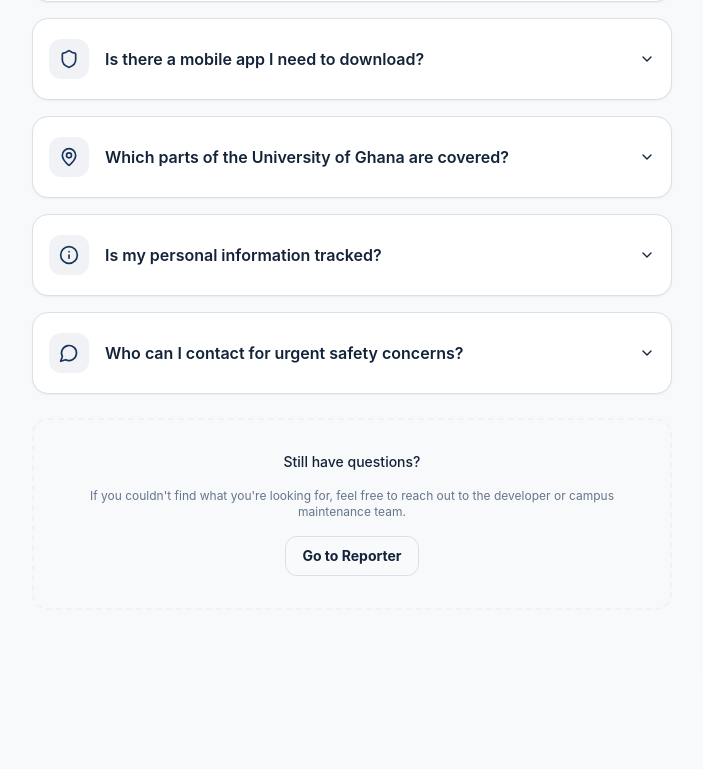
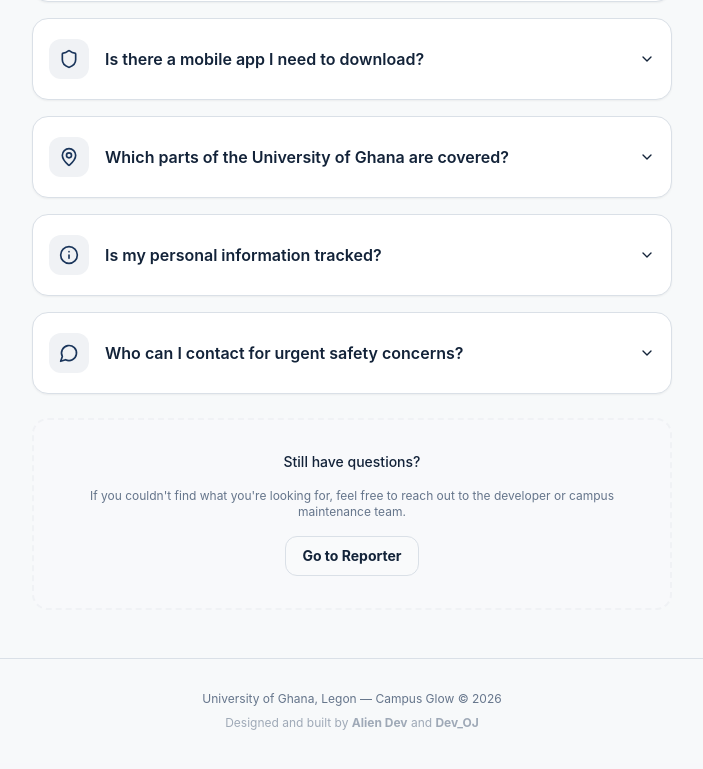
Before and after one commit to Aaron-yeboah/campus-glow-lights, a React (Vite) app: page /faq in a window 1280 px wide. Shown: the part 762-1531 px from the top of the page, without its empty margins (288-991 px from the left). Before the commit the page ends 1436 px from the top, so only its background shows below. Built offline with nearby package versions, Linux system fonts and the light colour scheme; no server answers; the database is empty; the HTML template or start-up script is replaced by a standard one.

Commit message:
Added developer credits to all footers with confirmation prompt

```diff
--- /dev/null
+++ b/src/components/DeveloperCredit.tsx
@@ -0,0 +1,33 @@
+import React from 'react';
+
+const DeveloperCredit = () => {
+    const handleLinkClick = (name: string, url: string) => (e: React.MouseEvent) => {
+        e.preventDefault();
+        // Prompt user before opening external site
+        const shouldOpen = window.confirm(`You are about to visit ${name}'s portfolio site. Do you want to continue?`);
+        if (shouldOpen) {
+            window.open(url, '_blank', 'noopener,noreferrer');
+        }
+    };
+
+    return (
+        <p className="mt-2 text-[10px] sm:text-xs opacity-60">
+            Designed and built by{" "}
+            <button
+                onClick={handleLinkClick('Alien Dev', 'https://alien-devv.vercel.app/')}
+                className="font-bold hover:text-primary transition-colors hover:underline"
+            >
+                Alien Dev
+            </button>
+            {" "}and{" "}
+            <button
+                onClick={handleLinkClick('Dev_OJ', 'https://devoj.vercel.app/')}
+                className="font-bold hover:text-primary transition-colors hover:underline"
+            >
+                Dev_OJ
+            </button>
+        </p>
+    );
+};
+
+export default DeveloperCredit;
--- a/src/pages/AdminLogin.tsx
+++ b/src/pages/AdminLogin.tsx
@@ -6,6 +6,7 @@ import { Input } from "@/components/ui/input";
 import { toast } from "sonner";
 import { supabase } from "@/lib/supabase";
 import ugLogo from "@/assets/ug-logo.png";
+import DeveloperCredit from "@/components/DeveloperCredit";
 
 const DEFAULT_PASSWORD = "admin123";
 
@@ -251,6 +252,7 @@ const AdminLogin = () => {
 
                 <p className="text-center text-[10px] text-white/25 font-medium">
                     University of Ghana · Physical Development Directorate
+                    <DeveloperCredit />
                 </p>
             </div>
         </div>
--- a/src/pages/AdminSettings.tsx
+++ b/src/pages/AdminSettings.tsx
@@ -11,6 +11,7 @@ import { toast } from "sonner";
 import { supabase } from "@/lib/supabase";
 import ugLogo from "@/assets/ug-logo.png";
 import { format } from "date-fns";
+import DeveloperCredit from "@/components/DeveloperCredit";
 
 const DEFAULT_PASSWORD = "admin123";
 
@@ -444,6 +445,11 @@ const AdminSettings = () => {
                         </div>
                     </div>
                 </div>
+
+                <footer className="border-t py-8 text-center text-xs text-muted-foreground mt-12">
+                    University of Ghana, Legon — Campus Glow © {new Date().getFullYear()}
+                    <DeveloperCredit />
+                </footer>
             </div>
         </div>
     );
--- a/src/pages/Dashboard.tsx
+++ b/src/pages/Dashboard.tsx
@@ -21,6 +21,7 @@ import { AddPoleModal } from "@/components/AddPoleModal";
 import { usePoles, type Pole } from "@/context/PoleContext";
 import { format } from "date-fns";
 import ugLogo from "@/assets/ug-logo.png";
+import DeveloperCredit from "@/components/DeveloperCredit";
 import {
   PieChart, Pie, Cell, ResponsiveContainer, BarChart, Bar,
   XAxis, YAxis, Tooltip, CartesianGrid
@@ -754,6 +755,11 @@ const Dashboard = () => {
             </TabsContent>
           </Tabs>
         )}
+
+        <footer className="border-t py-12 text-center text-xs text-muted-foreground mt-20">
+          University of Ghana, Legon — Campus Glow © {new Date().getFullYear()}
+          <DeveloperCredit />
+        </footer>
       </div>
 
       <PoleDrawer pole={selectedPole} open={drawerOpen} onClose={() => setDrawerOpen(false)} />
--- a/src/pages/FAQ.tsx
+++ b/src/pages/FAQ.tsx
@@ -3,6 +3,7 @@ import { Button } from "@/components/ui/button";
 import { Link } from "react-router-dom";
 import { Accordion, AccordionContent, AccordionItem, AccordionTrigger } from "@/components/ui/accordion";
 import ugLogo from "@/assets/ug-logo.png";
+import DeveloperCredit from "@/components/DeveloperCredit";
 
 const faqs = [
     {
@@ -107,6 +108,11 @@ const FAQ = () => {
                     </Button>
                 </div>
             </div>
+
+            <footer className="border-t py-8 text-center text-xs text-muted-foreground mt-8">
+                University of Ghana, Legon — Campus Glow © {new Date().getFullYear()}
+                <DeveloperCredit />
+            </footer>
         </div>
     );
 };
--- a/src/pages/Index.tsx
+++ b/src/pages/Index.tsx
@@ -3,7 +3,10 @@ import { Lightbulb, Shield, QrCode, ArrowRight, Wrench } from "lucide-react";
 import { Button } from "@/components/ui/button";
 import ugLogo from "@/assets/ug-logo.png";
 
+import DeveloperCredit from "@/components/DeveloperCredit";
+
 const Index = () => {
+
   return (
     <div className="min-h-screen bg-background">
       {/* Hero */}
@@ -60,6 +63,7 @@ const Index = () => {
       {/* Footer */}
       <footer className="border-t py-6 text-center text-xs text-muted-foreground">
         University of Ghana, Legon — Campus Glow © {new Date().getFullYear()}
+        <DeveloperCredit />
       </footer>
     </div>
   );
--- a/src/pages/Report.tsx
+++ b/src/pages/Report.tsx
@@ -18,6 +18,7 @@ import LoadingScreen from "@/components/LoadingScreen";
 import { toast } from "sonner";
 import ugLogo from "@/assets/ug-logo.png";
 import { compressImage } from "@/lib/image-utils";
+import DeveloperCredit from "@/components/DeveloperCredit";
 
 const faultTypes = [
   "Flickering",
@@ -341,6 +342,11 @@ const Report = () => {
           </>
         )}
       </div>
+
+      <footer className="border-t py-8 text-center text-xs text-muted-foreground mt-8 bg-background">
+        University of Ghana, Legon — Campus Glow © {new Date().getFullYear()}
+        <DeveloperCredit />
+      </footer>
     </div>
   );
 };
--- a/src/pages/maintenance/MaintenanceLayout.tsx
+++ b/src/pages/maintenance/MaintenanceLayout.tsx
@@ -5,6 +5,7 @@ import {
 } from "lucide-react";
 import ugLogo from "@/assets/ug-logo.png";
 import { Button } from "@/components/ui/button";
+import DeveloperCredit from "@/components/DeveloperCredit";
 
 const MaintenanceLayout = () => {
     const location = useLocation();
@@ -87,8 +88,14 @@ const MaintenanceLayout = () => {
             </header>
 
             {/* Main Content Area */}
-            <main className="flex-1 p-6 md:p-12 overflow-y-auto max-w-6xl mx-auto w-full">
-                <Outlet />
+            <main className="flex-1 p-6 md:p-12 overflow-y-auto max-w-6xl mx-auto w-full flex flex-col">
+                <div className="flex-1">
+                    <Outlet />
+                </div>
+                <footer className="border-t py-8 text-center text-xs text-muted-foreground mt-12">
+                    University of Ghana, Legon — Campus Glow © {new Date().getFullYear()}
+                    <DeveloperCredit />
+                </footer>
             </main>
 
             {/* Mobile Bottom Navigation */}
```
